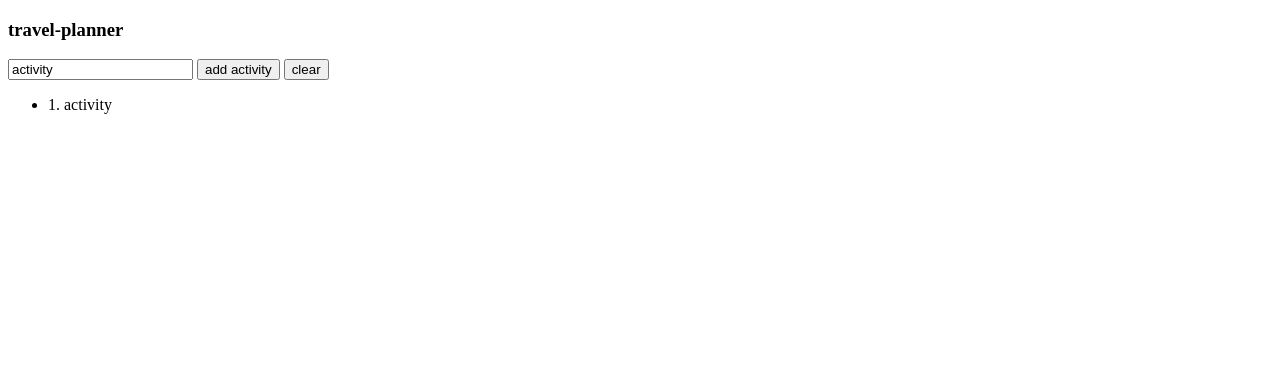
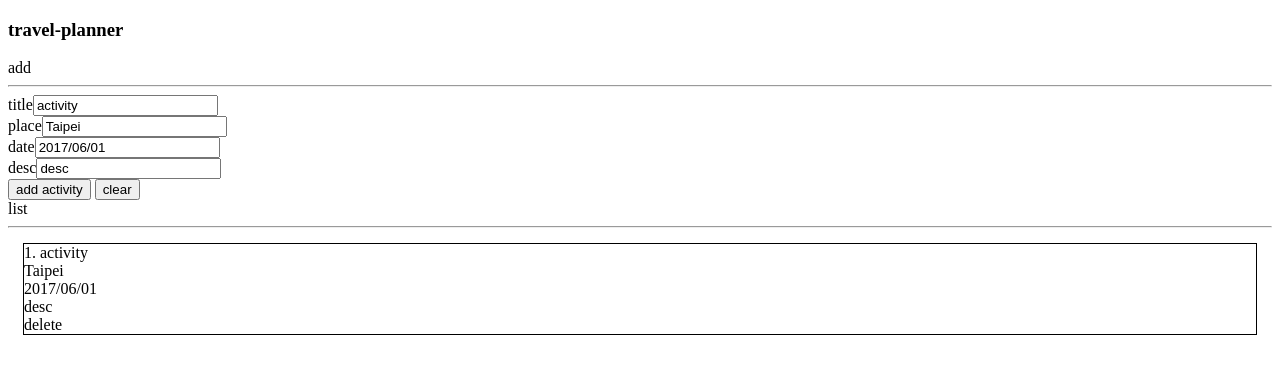
Before and after one commit to zardy36/TravelPlanner, a plain HTML site: page index.html in a window 1280 px wide. Both pictures are taken after a click on the button "add activity". Drawn offline with nearby package versions, Linux system fonts and the light colour scheme.

Commit message:
add new functions that allow users to delete selected items

```diff
--- a/index.html
+++ b/index.html
@@ -3,16 +3,26 @@
 <head>
 <meta charset="UTF-8">
 <title>travel-planner-js-mvc</title>
+<link rel="stylesheet" href="css/style.css" />
 </head>
 
 <body>
 <h3>travel-planner</h3>
-<input type="text" value="activity" class="act-name" />
-<input type="button" value="add activity" class="add-act" />
-<input type="button" value="clear" class="clear-act" />
-<ul class="act-list" id="act-list">
+<div class="view-add">
+	add<hr />
+	title<input type="text" value="activity" class="act-name" /><br />
+	place<input type="text" value="Taipei" class="act-place" /><br />
+	date<input type="text" value="2017/06/01" class="act-date" /><br />
+	desc<input type="text" value="desc" class="act-desc" /><br />
+	<input type="button" value="add activity" class="add-act" />
+	<input type="button" value="clear" class="clear-act" /><br />
+</div>
+<div class="view-list">
+	list<hr />
+	<div class="act-list" id="act-list">
+	</div>
+</div>
 
-</ul>
 <script src="https://ajax.googleapis.com/ajax/libs/jquery/3.2.1/jquery.min.js"></script>
 <script src="js/app.js"></script>
 </body>
--- a/js/app.js
+++ b/js/app.js
@@ -21,15 +21,43 @@ $(function(){
         		return 0;
         	}
         },
+        getMaxId: function(){
+			var data = JSON.parse(localStorage.activityList);
+			console.log(data);
+        	var id = 0;
+        	$.each(data, function(index, value) {
+        		if (id < value.id){
+        			id = value.id;
+        		}
+        	});
+        	//id = id+1;
+        	return ++id;
+        },
         clearAll: function(){
         	localStorage.activityList = JSON.stringify([]);
+        },
+        deleteById: function(id){
+        	var data = JSON.parse(localStorage.activityList);
+        	$.each(data, function(index, value) {
+    			if(value != null){
+    				if(value.id == id){
+    					console.log('delete: '+id);
+    					data.splice(index,1);
+    				}
+    			}
+			});
+			console.log(JSON.stringify(data));
+			localStorage.activityList = JSON.stringify(data);
         }
 	};
 	var octopus = {
-		addNewActivity: function(name) {
+		addNewActivity: function(name, place, date, desc) {
             model.add({
-                id: model.getCurrentCount()+1,
-                name: name
+                id: model.getMaxId(),
+                name: name,
+                place: place,
+                date: date,
+                desc: desc
             });
             view.render();
         },
@@ -39,6 +67,10 @@ $(function(){
         },
         deleteActivities: function(){
         	model.clearAll();
+        	view.render();
+        },
+        deleteActivityById: function(id){
+        	model.deleteById(id);
         	view.render();
         },
         init: function() {
@@ -51,10 +83,21 @@ $(function(){
             this.noteList = $('#act-list');
             this.addButton = $('.add-act');
             this.clearButton = $('.clear-act');
-            var newActivity = $('.act-name');
+
+            var textName = $('.act-name');
+            var textPlace = $('.act-place');
+            var textDate = $('.act-date');
+            var textDesc = $('.act-desc');
+
+            this.displayArea = $('.act-list');
+
+            this.displayArea.on('click','.delete_btn', function(){
+            	//alert('delete id: '+$(this).attr('id'));
+            	octopus.deleteActivityById($(this).attr('id'));
+            });
 
             this.addButton.click(function(){
-            	octopus.addNewActivity(newActivity.val());
+            	octopus.addNewActivity(textName.val(), textPlace.val(), textDate.val(), textDesc.val());
             });
             this.clearButton.click(function(){
             	octopus.deleteActivities();
@@ -66,9 +109,9 @@ $(function(){
         render: function(){
             var htmlStr = '';
             octopus.getActivities().forEach(function(note){
-                htmlStr += '<li class="note" id="note_'+note.id+'">'+
-                        note.id+". "+note.name +
-                    '</li>';
+                htmlStr += '<div class="note" id="note_'+note.id+'">'+
+                        note.id+". "+note.name +"<br />"+note.place+"<br />"+note.date+"<br />"+note.desc+
+                    '<br /><span class="delete_btn" id="'+note.id+'">delete</span></div>';
             });
             this.noteList.html(htmlStr);
         }
```
